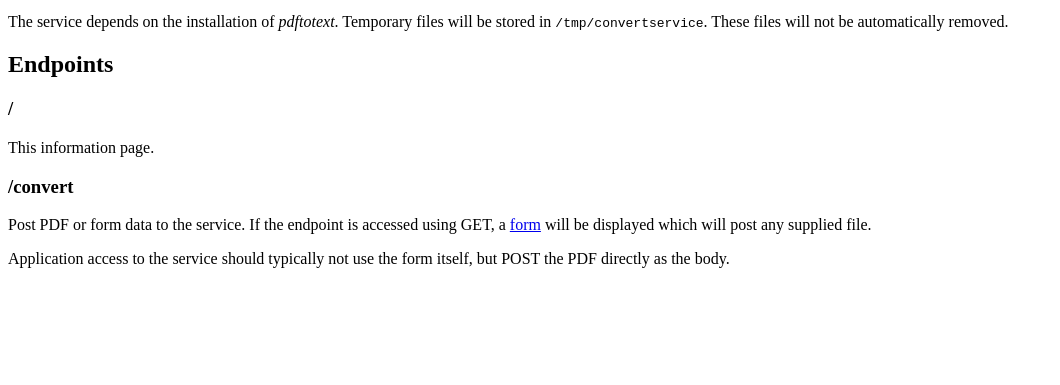
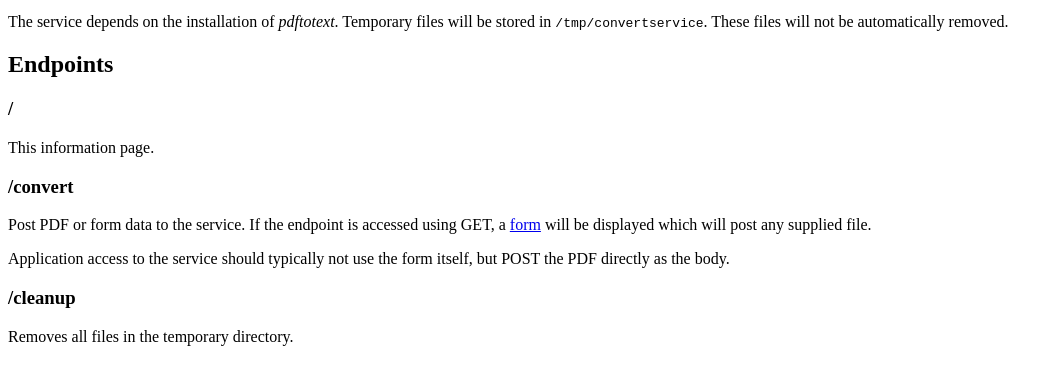
Before and after one commit to ss73/kds-convert_service, a website: page views/info.html in a window 1280 px wide. Shown: the part 87-472 px from the top of the page, without its empty margins (0-1060 px from the left). Drawn offline with Linux system fonts and the light colour scheme.

Commit message:
Added cleanup endpoint info

```diff
--- a/views/info.html
+++ b/views/info.html
@@ -29,5 +29,9 @@
             Application access to the service should typically not use the form
             itself, but POST the PDF directly as the body.
         </p>
+        <h3>/cleanup</h3>
+        <p>
+            Removes all files in the temporary directory.
+        </p>
     </body>
 </html>
```
